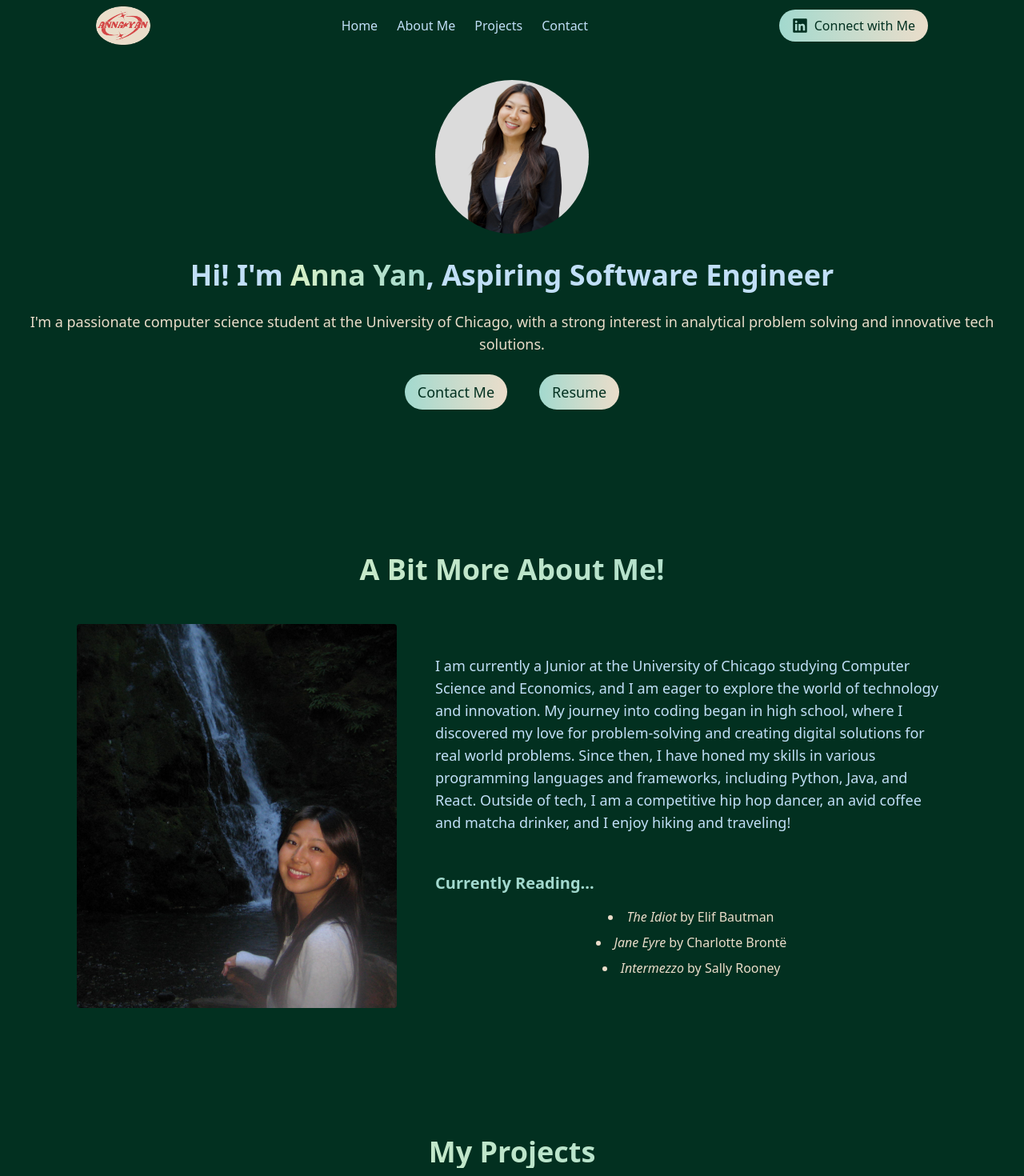
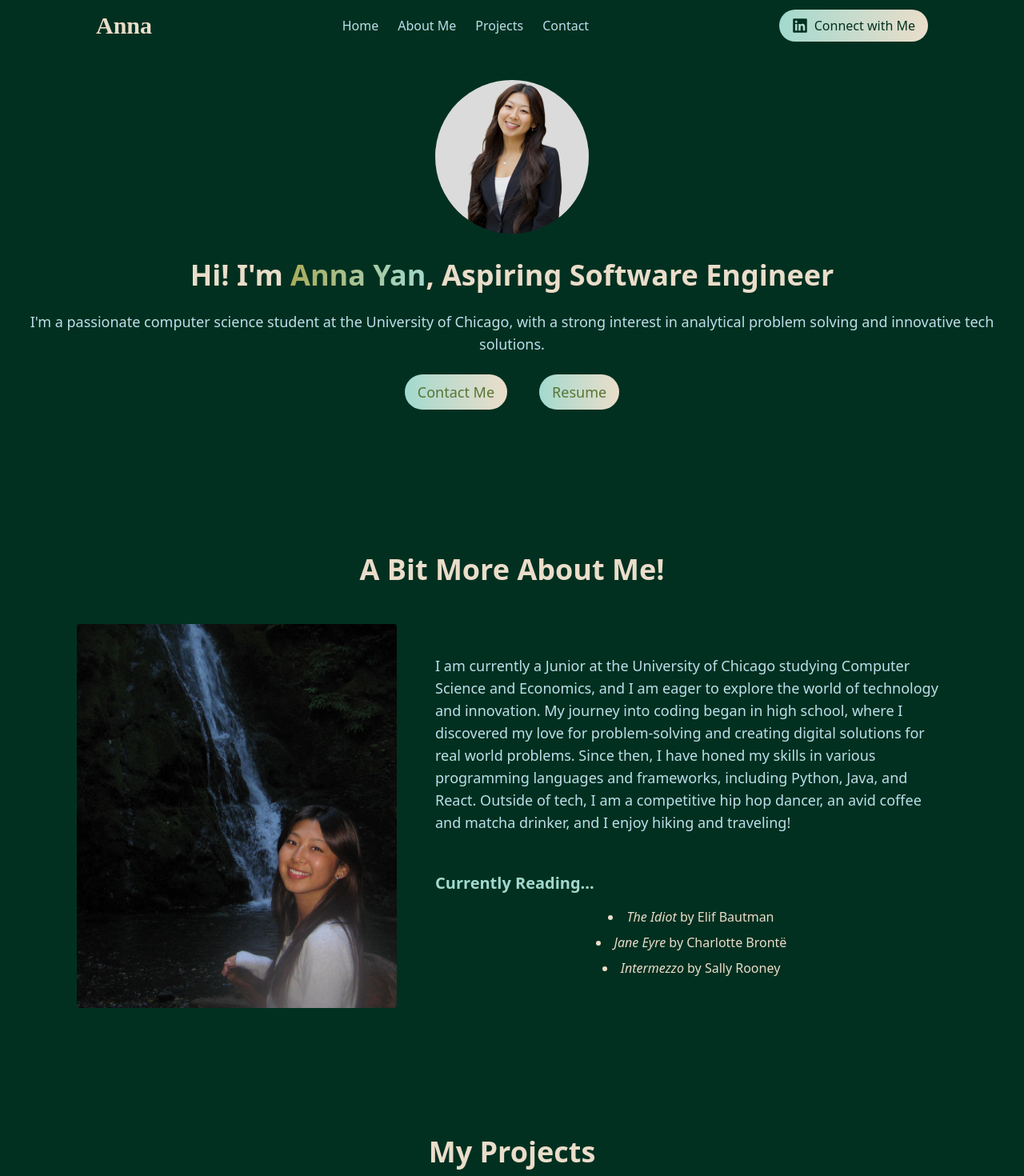
Before and after one commit to anna-y-yan/annas-personal-website, a React (Vite) app: page / in a window 1280 px wide. Shown: the top 1470 px of the page at 80% size. Built offline with nearby package versions, Linux system fonts and the light colour scheme; a web font is replaced by a local one.

Commit message:
color changes for the 100th time

```diff
--- a/src/components/About.jsx
+++ b/src/components/About.jsx
@@ -6,7 +6,11 @@ const About = () => {
     <section id="about" className='scroll-mt-5 md:scroll-mt-5'>
         <div className='bg-forestgreen text-lightblue py-20'>
             <div className='container mx-auto px-8 md:px-16 lg:px-24'>
-                <h2 className='text-4xl font-bold text-center mb-12 text-transparent bg-clip-text bg-gradient-to-r from-sage to-seaglass'>A Bit More About Me!</h2>
+                <h2 className='text-4xl font-bold text-center mb-12
+                    text-almond'
+                >
+                    A Bit More About Me!
+                </h2>
                 <div className='flex flex-col md:flex-row items-center md:space-x-12'>
                     <img src={AboutImage} alt='About Me Image'
                     className='w-100 h-120 rounded object-cover mb-8 md:mb-0'/>
--- a/src/components/Footer.jsx
+++ b/src/components/Footer.jsx
@@ -3,7 +3,7 @@ import { FaFacebook, FaGithub, FaLinkedin, FaMedium } from 'react-icons/fa'
 
 const Footer = () => {
   return (
-    <footer className='bg-sage text-maroon py-5'>
+    <footer className='bg-almond text-maroon py-5'>
         <div className='container mx-auto px-8 md:px-16 lg:px-24'>
             <div className='flex flex-col md:flex-row md:space-x-12 items-center mb-4'>
                 <div className='flex-1 mb-4 md:mb-0'>
@@ -32,10 +32,10 @@ const Footer = () => {
             </div>
 
             <div
-                className='border-t border-matcha pt-4 flex flex-col md:flex-row
+                className='border-t border-matcha pt-4 flex flex-col md:flex-row md:space-x-12
                 justify-between items-center'
             >
-                <p className='text-forestgreen'>
+                <p className='text-matcha'>
                     &copy; {new Date().getFullYear()} Anna Yan. All rights reserved.
                 </p>
                 <div className='flex space-x-4 my-4 md:my-0 text-xl'>
--- a/src/components/Hero.jsx
+++ b/src/components/Hero.jsx
@@ -4,21 +4,21 @@ import HeroImage from '../assets/hero-image.png'
 const Hero = () => {
   return (
     <section id="hero" className='scroll-mt-5 md:scroll-mt-10'>
-        <div className='bg-forestgreen text-lightblue text-center py-25'>
+        <div className='bg-forestgreen text-almond text-center py-25'>
             <img src={HeroImage} alt='profile picture'
             className= 'mx-auto mb-8 w-48 h-48 rounded-full object-cover transform transition-transform duration-300 hover:scale-110'/>
-            <h1 className='text-4xl font-bold'>
+            <h1 className='text-4xl font-bold px-8'>
                 Hi! I'm {" "}
                 <span className='text-transparent bg-clip-text bg-gradient-to-r from-sage to-seaglass'>Anna Yan</span>
                 , Aspiring Software Engineer
             </h1>
-            <p className='mt-6 text-lg text-almond'>
+            <p className='mt-6 text-lg text-lightblue px-8'>
                 I'm a passionate computer science student at the University of Chicago, with a strong interest in analytical problem solving and innovative tech solutions.
             </p>
             <div className='mt-6 space-x-10'>
                 <a href="#contact">
                     <button
-                    className='bg-gradient-to-r from-seaglass to-almond text-forestgreen hover:text-maroon
+                    className='bg-gradient-to-r from-seaglass to-almond text-matcha hover:text-salmon
                     md:inline transform transition-transform duration-300 hover:scale-120 px-4 py-2 rounded-full text-lg'
                     >
                         Contact Me
@@ -26,7 +26,7 @@ const Hero = () => {
                 </a>
                 <a href="/AnnaYan_Resume_Sep25.pdf" target="_blank" rel="noopener noreferrer">
                     <button
-                        className='bg-gradient-to-r from-seaglass to-almond text-forestgreen hover:text-maroon
+                        className='bg-gradient-to-r from-seaglass to-almond text-matcha hover:text-salmon
                         md:inline transform transition-transform duration-300 hover:scale-120 px-4 py-2 rounded-full text-lg'
                     >
                         Resume
--- a/src/components/Navbar.jsx
+++ b/src/components/Navbar.jsx
@@ -1,5 +1,5 @@
 import React, { useEffect, useState } from 'react'
-import IconImage from '../assets/maroonlogo.png'
+import IconImage from '../assets/icon.png'
 import { FaLinkedin } from 'react-icons/fa'
 import { FiMenu, FiX } from 'react-icons/fi'
 
@@ -27,20 +27,21 @@ export default function Navbar() {
         {/* logo hidden on mobile */}
         <div className='mx-auto max-w-7xl px-6 h-16 container py-2 flex
             justify-center md:justify-between items-center'>
-                <a href='#hero' className='hover:scale-110 transform transition-transform duration-300'>
-                    <img
+                <a href='#hero' className='hover:scale-110 transform transition-transform duration-300 text-3xl text-almond font-DMSerif font-bold inline'>
+                    Anna
+                    {/* <img
                         src={IconImage}
                         alt='logo'
-                        className='w-17 h-12 rounded-full object-cover md:inline'
-                    />
+                        className='w-15 h-13 rounded-full object-cover md:inline'
+                    /> */}
                 </a>
                 {/* center links on desktop only */}
                 <div className='hidden md:flex space-x-6'>
-                    <a href="#hero" className='text-lightblue hover:text-maroon'>Home</a>
-                    <a href="#about" className='text-lightblue hover:text-maroon'>About Me</a>
-                    {/* <a href="#services" className='text-lightblue hover:text-maroon'>Services</a> */}
-                    <a href="#projects" className='text-lightblue hover:text-maroon'>Projects</a>
-                    <a href="#contact" className='text-lightblue hover:text-maroon'>Contact</a>
+                    <a href="#hero" className='text-lightblue hover:text-salmon'>Home</a>
+                    <a href="#about" className='text-lightblue hover:text-salmon'>About Me</a>
+                    {/* <a href="#services" className='text-lightblue hover:text-salmon'>Services</a> */}
+                    <a href="#projects" className='text-lightblue hover:text-salmon'>Projects</a>
+                    <a href="#contact" className='text-lightblue hover:text-salmon'>Contact</a>
                 </div>
                 {/* linkedin button on desktop only */}
                 <a
@@ -50,7 +51,7 @@ export default function Navbar() {
                 >
                     <button
                         className='bg-gradient-to-r from-seaglass to-almond text-forestgreen
-                            hover:text-maroon hidden md:inline-flex transform transition-transform
+                            hover:text-salmon hidden md:inline-flex transform transition-transform
                             duration-300 hover:scale-110 px-4 py-2 rounded-full items-center space-x-2'
                     >
                         <FaLinkedin className="inline-block text-xl"/>
@@ -62,7 +63,7 @@ export default function Navbar() {
 
                 {/* hamburger menu mobile only */}
                 <button
-                    className='md:hidden ml-auto p-2 rounded-lg border border-white/20'
+                    className='md:hidden ml-auto p-2 rounded-lg border border-lightblue text-lightblue hover:text-salmon'
                     aria-label='Open menu'
                     aria-expanded={open}
                     aria-controls='mobile-menu'
@@ -93,7 +94,7 @@ export default function Navbar() {
                 <div className='flex items-center justify-between h-16 px-5'>
                     <span className='text-lg font-bold text-sage'>Menu</span>
                     <button
-                        className='p-2 rounded-lg border border-white/20 text-lightblue hover:text-maroon'
+                        className='p-2 rounded-lg border border-white/20 text-lightblue hover:text-salmon'
                         aria-label='Close menu'
                         onClick={() => setOpen(false)}
                     >
@@ -101,16 +102,16 @@ export default function Navbar() {
                     </button>
                 </div>
                 <nav className="px-5 py-4 space-y-4">
-                    <a href="#hero" onClick={() => setOpen(false)} className="block text-lightblue hover:text-maroon">
+                    <a href="#hero" onClick={() => setOpen(false)} className="block text-lightblue hover:text-salmon">
                         Home
                     </a>
-                    <a href="#about" onClick={() => setOpen(false)} className="block text-lightblue hover:text-maroon">
+                    <a href="#about" onClick={() => setOpen(false)} className="block text-lightblue hover:text-salmon">
                         About Me
                     </a>
-                    <a href="#projects" onClick={() => setOpen(false)} className="block text-lightblue hover:text-maroon">
+                    <a href="#projects" onClick={() => setOpen(false)} className="block text-lightblue hover:text-salmon">
                         Projects
                     </a>
-                    <a href="#contact" onClick={() => setOpen(false)} className="block text-lightblue hover:text-maroon">
+                    <a href="#contact" onClick={() => setOpen(false)} className="block text-lightblue hover:text-salmon">
                         Contact
                     </a>
 
@@ -123,7 +124,7 @@ export default function Navbar() {
                     >
                         <span
                         className="inline-flex items-center gap-2 bg-gradient-to-r from-seaglass to-almond
-                                    text-forestgreen hover:text-maroon px-4 py-2 rounded-full"
+                                    text-forestgreen hover:text-salmon px-4 py-2 rounded-full"
                         >
                         <FaLinkedin className="text-xl" />
                         Connect with Me
--- a/src/components/Projects.jsx
+++ b/src/components/Projects.jsx
@@ -117,7 +117,7 @@ function ReadMoreModal({ open, onClose, description, name, technologies, image,
             onMouseDown={onClose} // outside click (see stopPropagation below)
         >
             <div
-                className='w-full max-w-xl max-h-[85vh] rounded-2xl bg-almond p-5 rounded-lg drop-shadow-lg
+                className='w-full max-w-xl max-h-[85vh] rounded-2xl bg-lightblue p-5 rounded-lg drop-shadow-lg
                 ring-1 ring-white/10 overflow-hidden flex flex-col'
                 role='document'
                 onMouseDown={(e) => e.stopPropagation()} // prevent outside click
@@ -148,7 +148,7 @@ function ReadMoreModal({ open, onClose, description, name, technologies, image,
                             <span
                                 key={i}
                                 className="inline-flex items-center rounded-full
-                                        bg-chocolate/80 text-seaglass text-sm px-3 py-1 mb-3"
+                                        bg-forestgreen/75 text-almond text-sm px-3 py-2 mb-2"
                             >
                                 {tech}
                             </span>
@@ -177,10 +177,14 @@ const Projects = () => {
         <section id="projects" className='scroll-mt-5 md:scroll-mt-5'>
             <div className='bg-forestgreen text-lightblue py-20'>
                 <div className='container mx-auto px-8 md:px-16 lg:px-24'>
-                    <h2 className='text-4xl font-bold text-center mb-12 text-transparent bg-clip-text bg-gradient-to-r from-sage to-seaglass'>My Projects</h2>
+                    <h2 className='text-4xl font-bold text-center mb-12
+                    text-almond'
+                    >
+                        My Projects
+                    </h2>
                     <div className='grid grid-cols-1 md:grid-cols-2 lg:grid-cols-3 gap-8'>
                         {projects.map(project => (
-                        <div key={project.id} className='bg-almond p-6 rounded-lg
+                        <div key={project.id} className='bg-lightblue p-6 rounded-lg
                         hover:shadow-lg transform transition-transform duration-300
                         hover:scale-105'>
                             <img src={project.image} alt={project.name} className="rounded-lg mb-4 w-full h-48 object-cover" />
--- a/src/index.css
+++ b/src/index.css
@@ -9,11 +9,13 @@
 
 @theme{
     --color-forestgreen: #023020;
-    --color-maroon: #D44646;
+    --color-maroon: #AD0034;
+    --color-salmon: #d9a3a5;
     --color-neutraltan: #FFFAF0;
-    --color-sage: #D8F1C6;
+    --color-brown: #271203;
+    --color-sage: #abac5a;
     --color-matcha: #567534;
-    --color-lightblue: #C1DFF7;
+    --color-lightblue: #bcdfeb;
     --color-seaglass: #A2D9CE;
     --color-almond: #EADDCA;
     --color-chocolate: #472500;
```
Also changed, not shown: src/components/Contact.jsx (+6 -2 lines).
